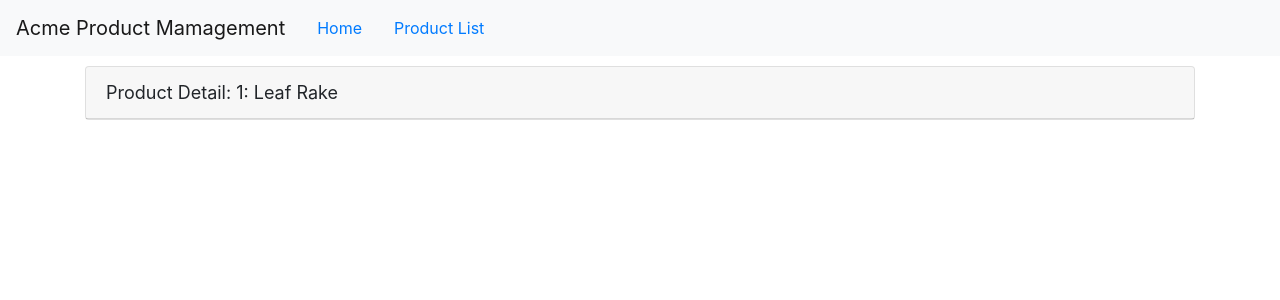
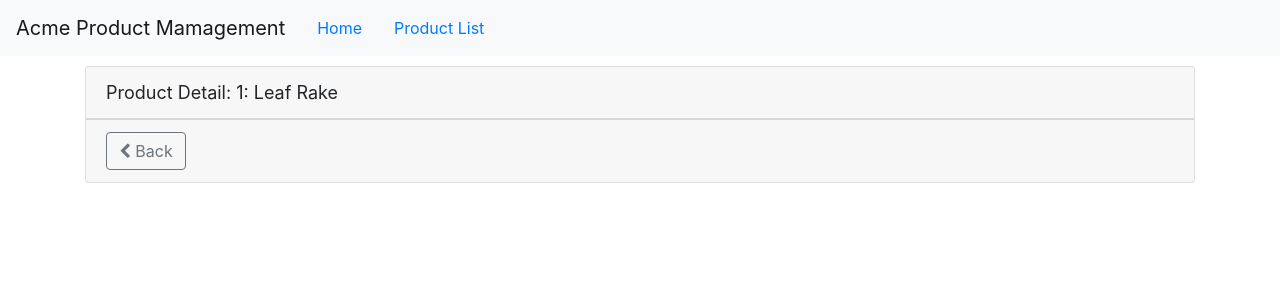
Before and after one commit to gsmofgsm/PSAngularGettingStarted, an Angular app: page /products/1 in a window 1280 px wide. Shown: the top 300 px of the page. Built offline with nearby package versions, Linux system fonts and the light colour scheme.

Commit message:
back button from product detail to product list page

```diff
--- a/src/app/products/product-detail.component.html
+++ b/src/app/products/product-detail.component.html
@@ -2,4 +2,11 @@
     <div class="card-header">
         {{pageTitle + ': ' + product.productName}}
     </div>
+    <div class="card-footer">
+        <button class="btn btn-outline-secondary"
+                (click)="onBack()"
+                style="width: 80px;">
+            <i class="fa fa-chevron-left"></i> Back
+        </button>
+    </div>
 </div>
--- a/src/app/products/product-detail.component.ts
+++ b/src/app/products/product-detail.component.ts
@@ -1,5 +1,5 @@
 import { Component, OnInit } from '@angular/core';
-import { ActivatedRoute } from '@angular/router';
+import { ActivatedRoute, Router } from '@angular/router';
 import { IProduct } from './product';
 
 @Component({
@@ -11,7 +11,8 @@
   pageTitle: string = 'Product Detail';
   product: IProduct;
 
-  constructor(private route: ActivatedRoute) { }
+  constructor(private route: ActivatedRoute,
+              private router: Router) { }
 
   ngOnInit() {
     let id = +this.route.snapshot.paramMap.get('id');
@@ -28,4 +29,7 @@
     };
   }
 
+  onBack(): void {
+    this.router.navigate(['/products']);
+  }
 }
```
